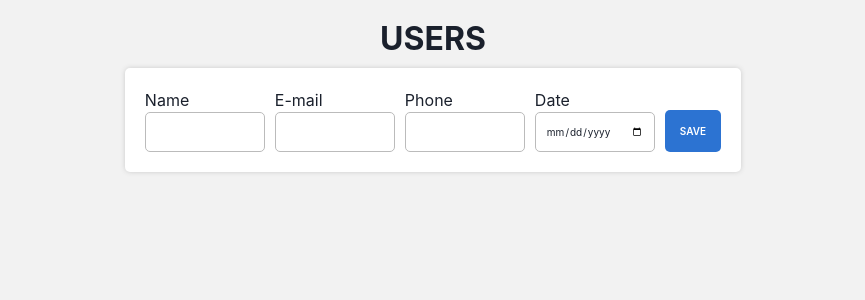
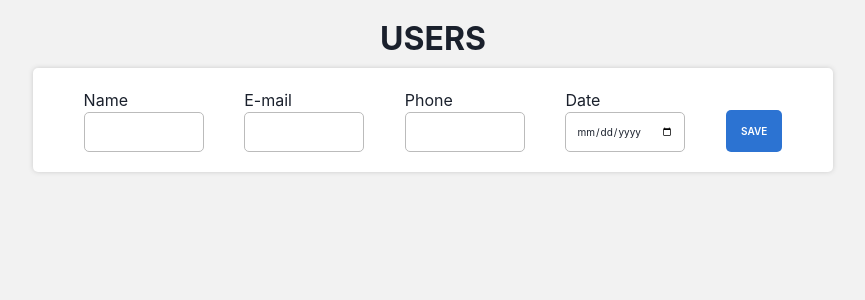
Before and after one commit to jairo-sousa/CDUD-NODE-REACT-POSTGRES, a React (Vite) app: page / in a window 1280 px wide. Shown: the top 300 px of the page, without its empty margins (207-1072 px from the left). Built offline with nearby package versions, Linux system fonts and the light colour scheme.

Commit message:
style: fix align

```diff
--- a/src/components/Form.tsx
+++ b/src/components/Form.tsx
@@ -10,9 +10,12 @@ export function Form({ onEdit }: any) {
 		<Flex
 			as="form"
 			ref={formRef}
+			w="100%"
+			maxW="80rem"
 			p="2rem"
 			bg="#fff"
 			align="end"
+			justify="space-evenly"
 			flexWrap="wrap"
 			gap="1rem"
 			borderRadius="0.5rem"
```
